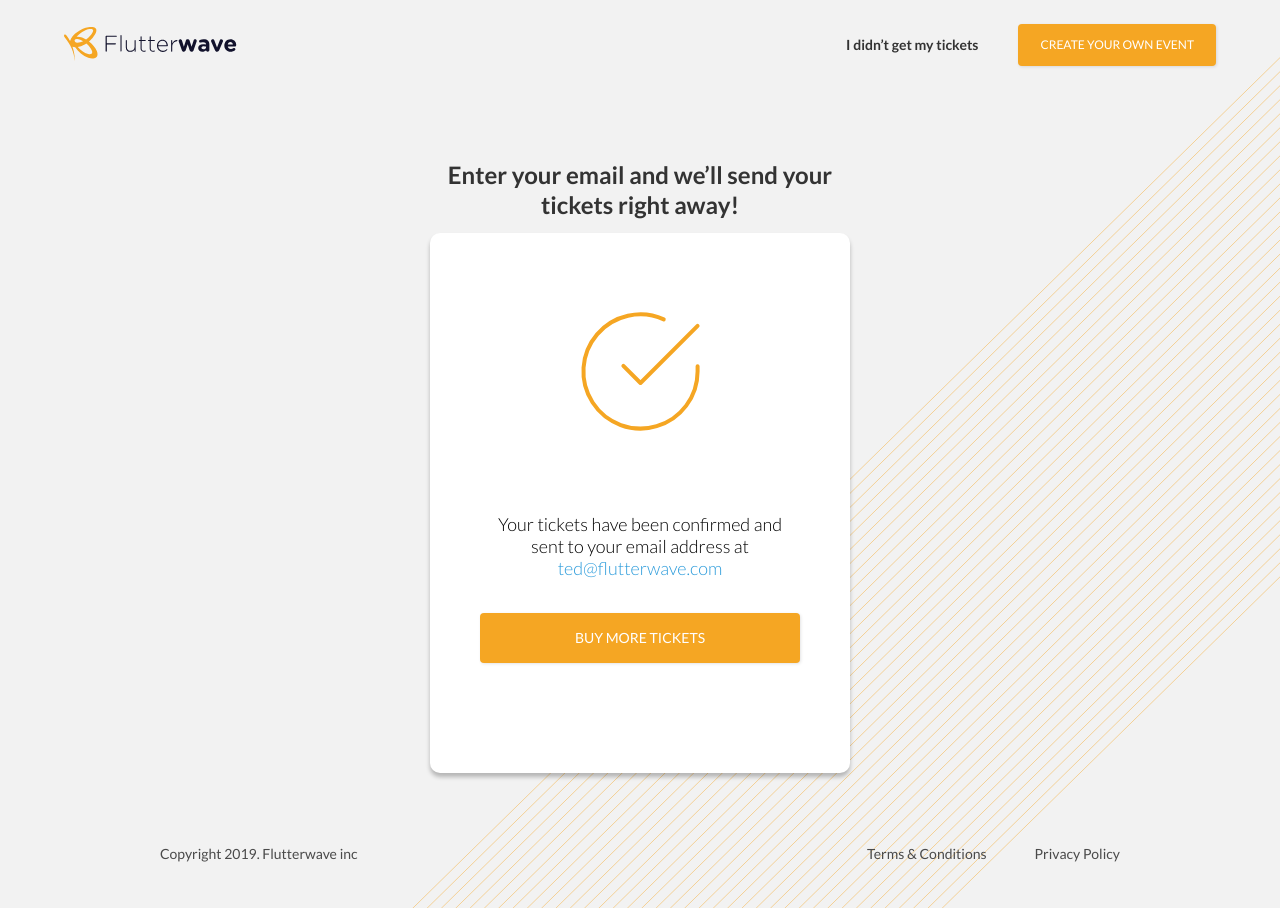
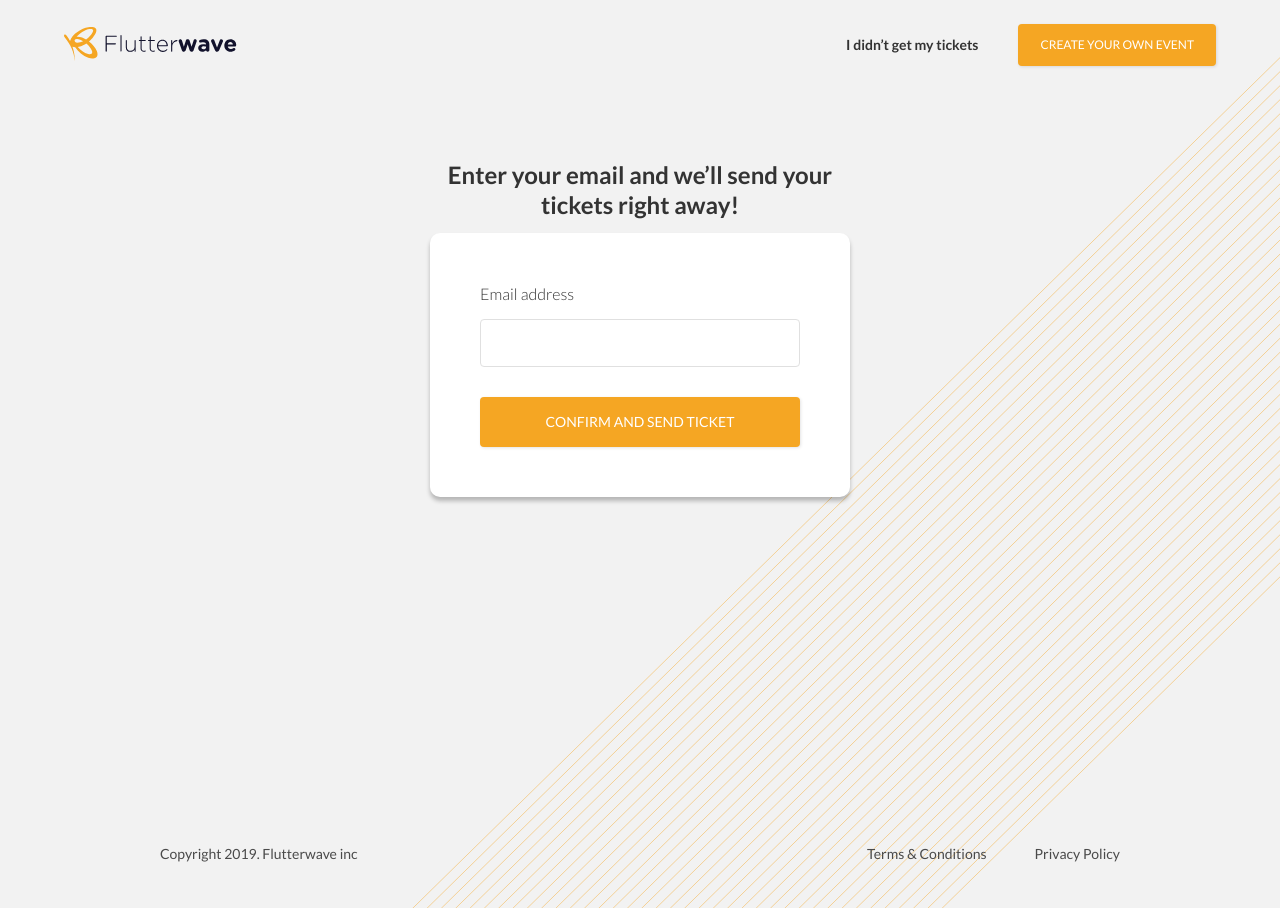
Before and after one commit to ogbeniore/wavy-events, a Vue app: page /dispute in a window 1280 px wide. Built offline with nearby package versions, Linux system fonts and the light colour scheme.

Commit message:
feat: implement mock dispute page

```diff
--- a/src/views/Dispute/Dispute.js
+++ b/src/views/Dispute/Dispute.js
@@ -8,6 +8,16 @@
     FButton,
   },
   data: () => ({
-    showForm: false,
+    showForm: true,
+    email: null,
+    isLoading: false,
   }),
+  methods: {
+    confirmDispute() {
+      this.isLoading = true;
+      setTimeout(() => {
+        this.showForm = false;
+      }, 3000);
+    },
+  },
 };
--- a/src/views/Dispute/Dispute.vue
+++ b/src/views/Dispute/Dispute.vue
@@ -2,9 +2,9 @@
   <div class="dispute">
     <h1 class="dispute__title">Enter your email and we’ll send your tickets right away!</h1>
     <f-card>
-      <form v-if="showForm">
-        <f-input name="email" label="Email address" type="email" />
-        <f-button>Confirm and send ticket</f-button>
+      <form v-if="showForm" @submit.prevent="confirmDispute">
+        <f-input name="email" label="Email address" type="email" v-model="email" />
+        <f-button :loading="isLoading">Confirm and send ticket</f-button>
       </form>
       <div class="dispute__success" v-else>
         <img src="@/assets/success.svg" alt="Transaction Successful">
@@ -12,10 +12,10 @@
           Your tickets have been confirmed and sent to your email address at
           <br>
           <span class="text-blue">
-          ted@flutterwave.com
+          {{email}}
           </span>
         </p>
-         <f-button>Buy more tickets</f-button>
+         <f-button @click="$router.push('/')">Buy more tickets</f-button>
       </div>
     </f-card>
   </div>
```
